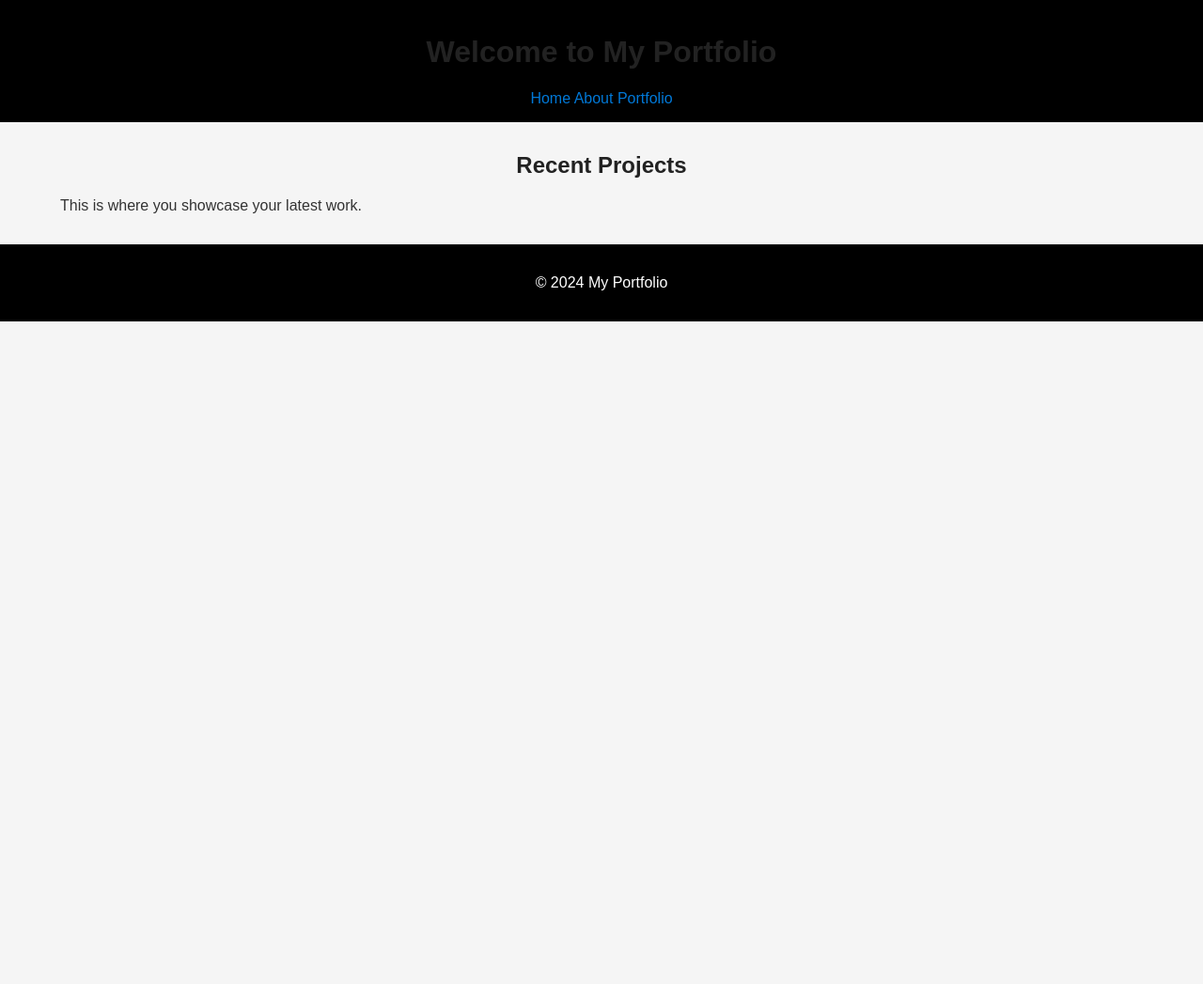
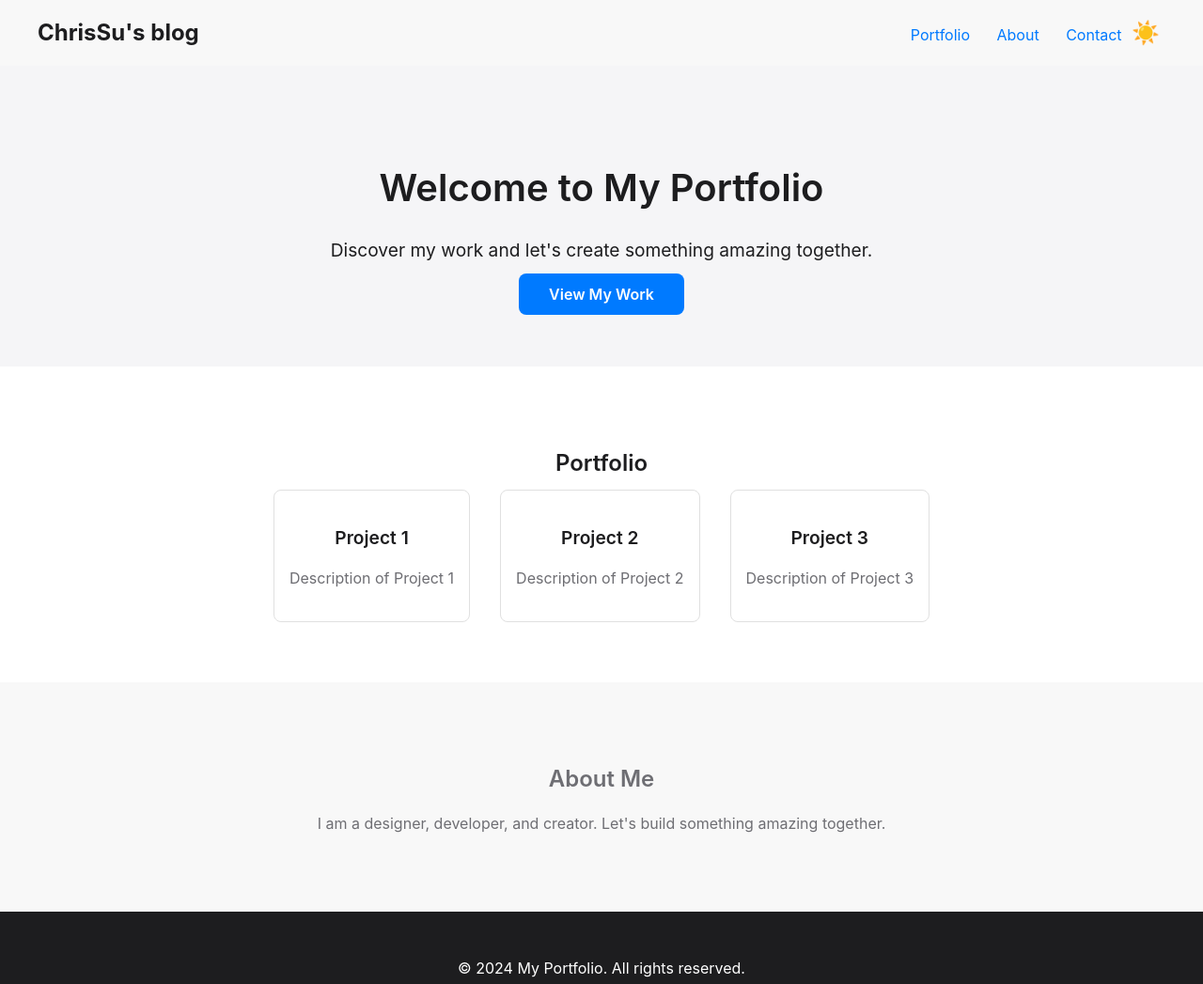
Before and after one commit to Rochibear/my-portfolio, a plain HTML site: page index.html in a window 1280 px wide. Shown: the whole page at 94% size. Before the commit the page ends 800 px from the top, so only its background shows below. Drawn offline with Linux system fonts and the light colour scheme.

Commit message:
Your message

```diff
--- a/index.html
+++ b/index.html
@@ -3,24 +3,82 @@
 <head>
   <meta charset="UTF-8">
   <meta name="viewport" content="width=device-width, initial-scale=1.0">
-  <title>My Portfolio</title>
+  <title>嗨!是我，Chris Su的個人部落格</title>
   <link rel="stylesheet" href="styles/main.css">
 </head>
 <body>
+  <!-- 頂部導航列 -->
   <header>
-    <h1>Welcome to My Portfolio</h1>
     <nav>
-      <a href="index.html">Home</a>
-      <a href="about.html">About</a>
-      <a href="portfolio.html">Portfolio</a>
+      <div class="nav-container">
+        <a href="#" class="logo">ChrisSu's blog</a>
+        <div class="nav-links">
+          <a href="#portfolio">Portfolio</a>
+          <a href="#about">About</a>
+          <a href="#contact">Contact</a>
+          <!-- Dark Mode 切換按鈕 -->
+          <button id="darkModeToggle" class="dark-mode-toggle">☀️</button>
+        </div>
+      </div>
     </nav>
   </header>
-  <main class="container">
-    <h2>Recent Projects</h2>
-    <p>This is where you showcase your latest work.</p>
-  </main>
+
+  <!-- 英雄區域 -->
+  <section class="hero">
+    <h1>Welcome to My Portfolio</h1>
+    <p>Discover my work and let's create something amazing together.</p>
+    <a href="#portfolio" class="cta-button">View My Work</a>
+  </section>
+
+  <!-- Portfolio 區域 -->
+  <section id="portfolio" class="portfolio">
+    <h2>Portfolio</h2>
+    <div class="card-container">
+      <div class="card">
+        <h3>Project 1</h3>
+        <p>Description of Project 1</p>
+      </div>
+      <div class="card">
+        <h3>Project 2</h3>
+        <p>Description of Project 2</p>
+      </div>
+      <div class="card">
+        <h3>Project 3</h3>
+        <p>Description of Project 3</p>
+      </div>
+    </div>
+  </section>
+
+  <!-- About 區域 -->
+  <section id="about" class="about">
+    <h2>About Me</h2>
+    <p>I am a designer, developer, and creator. Let's build something amazing together.</p>
+  </section>
+
+  <!-- 頁尾 -->
   <footer>
-    <p>&copy; 2024 My Portfolio</p>
+    <p>© 2024 My Portfolio. All rights reserved.</p>
   </footer>
+
+  <!-- Dark Mode 切換腳本 -->
+  <script>
+    const toggleButton = document.getElementById('darkModeToggle');
+    const body = document.body;
+
+    // 檢查本地存儲的主題設定
+    const savedTheme = localStorage.getItem('theme');
+    if (savedTheme === 'dark') {
+      body.classList.add('dark-mode');
+      toggleButton.textContent = '🌙';
+    }
+
+    // 按鈕點擊事件
+    toggleButton.addEventListener('click', () => {
+      body.classList.toggle('dark-mode');
+      const isDarkMode = body.classList.contains('dark-mode');
+      toggleButton.textContent = isDarkMode ? '🌙' : '☀️';
+      localStorage.setItem('theme', isDarkMode ? 'dark' : 'light');
+    });
+  </script>
 </body>
 </html>
--- a/styles/main.css
+++ b/styles/main.css
@@ -1,30 +1,176 @@
+/* 通用設定 */
 body {
-  font-family: Arial, Helvetica, sans-serif;
   margin: 0;
-  padding: 0;
-  color: #333;
-  background-color: #f5f5f5;
+  font-family: -apple-system, BlinkMacSystemFont, "Helvetica Neue", Arial, sans-serif;
+  color: #1d1d1f;
+  background-color: #fff;
+  line-height: 1.6;
 }
 
-header, footer {
-  background-color: #000;
-  color: #fff;
+a {
+  text-decoration: none;
+  color: inherit;
+}
+
+h1, h2, h3 {
+  font-weight: 600;
+  margin-bottom: 0.5rem;
+}
+
+/* Dark Mode */
+body.dark-mode {
+  background-color: #1d1d1f;
+  color: #ffffff;
+}
+
+body.dark-mode h1,
+body.dark-mode h2,
+body.dark-mode h3,
+body.dark-mode p {
+  color: #ffffff;
+}
+
+body.dark-mode a {
+  color: #0a84ff;
+}
+
+body.dark-mode a:hover {
+  color: #66b3ff;
+}
+
+body.dark-mode .hero {
+  background-color: #2c2c2e;
+}
+
+body.dark-mode .cta-button {
+  background: #0a84ff;
+  color: #ffffff;
+}
+
+body.dark-mode .cta-button:hover {
+  background: #0056b3;
+}
+
+body.dark-mode .card {
+  background-color: #3a3a3c;
+  color: #ffffff;
+  border: 1px solid #48484a;
+}
+
+body.dark-mode footer {
+  background-color: #000000;
+}
+
+/* 導航列 */
+header {
+  background: #f8f8f8;
+  padding: 1rem 0;
+}
+
+.nav-container {
+  max-width: 1200px;
+  margin: 0 auto;
+  display: flex;
+  justify-content: space-between;
+  align-items: center;
+  padding: 0 1rem;
+}
+
+.logo {
+  font-size: 1.5rem;
+  font-weight: bold;
+}
+
+.nav-links a {
+  margin-left: 1.5rem;
+  color: #007aff;
+}
+
+.nav-links a:hover {
+  text-decoration: underline;
+}
+
+.dark-mode-toggle {
+  background: none;
+  border: none;
+  color: #007aff;
+  font-size: 1.5rem;
+  cursor: pointer;
+}
+
+/* 英雄區域 */
+.hero {
+  text-align: center;
+  padding: 4rem 1rem;
+  background: #f5f5f7;
+}
+
+.hero h1 {
+  font-size: 2.5rem;
+}
+
+.hero p {
+  font-size: 1.2rem;
+}
+
+.cta-button {
+  background: #007aff;
+  color: white;
+  padding: 0.75rem 2rem;
+  border-radius: 8px;
+  font-size: 1rem;
+  font-weight: 600;
+}
+
+.cta-button:hover {
+  background: #0056b3;
+}
+
+/* Portfolio 區域 */
+.portfolio {
+  text-align: center;
+  padding: 4rem 1rem;
+}
+
+.card-container {
+  display: flex;
+  gap: 2rem;
+  justify-content: center;
+}
+
+.card {
+  background: #fff;
+  border: 1px solid #e0e0e0;
+  border-radius: 8px;
   padding: 1rem;
   text-align: center;
 }
 
-a {
-  color: #0078d7; /* 點綴色 */
-  text-decoration: none;
+.card h3 {
+  font-size: 1.2rem;
 }
 
-.container {
-  width: 90%;
-  max-width: 1200px;
-  margin: 2rem auto;
+.card p {
+  color: #6e6e73;
 }
 
-h1, h2 {
+/* About 區域 */
+.about {
   text-align: center;
-  color: #222;
+  padding: 4rem 1rem;
+  background: #f8f8f8;
+  color: #6e6e73;
 }
+
+body.dark-mode .about {
+  background: #2c2c2e;
+  color: #ffffff;
+}
+
+/* 頁尾 */
+footer {
+  text-align: center;
+  padding: 2rem 1rem;
+  background: #1d1d1f;
+  color: white;
+}
```
